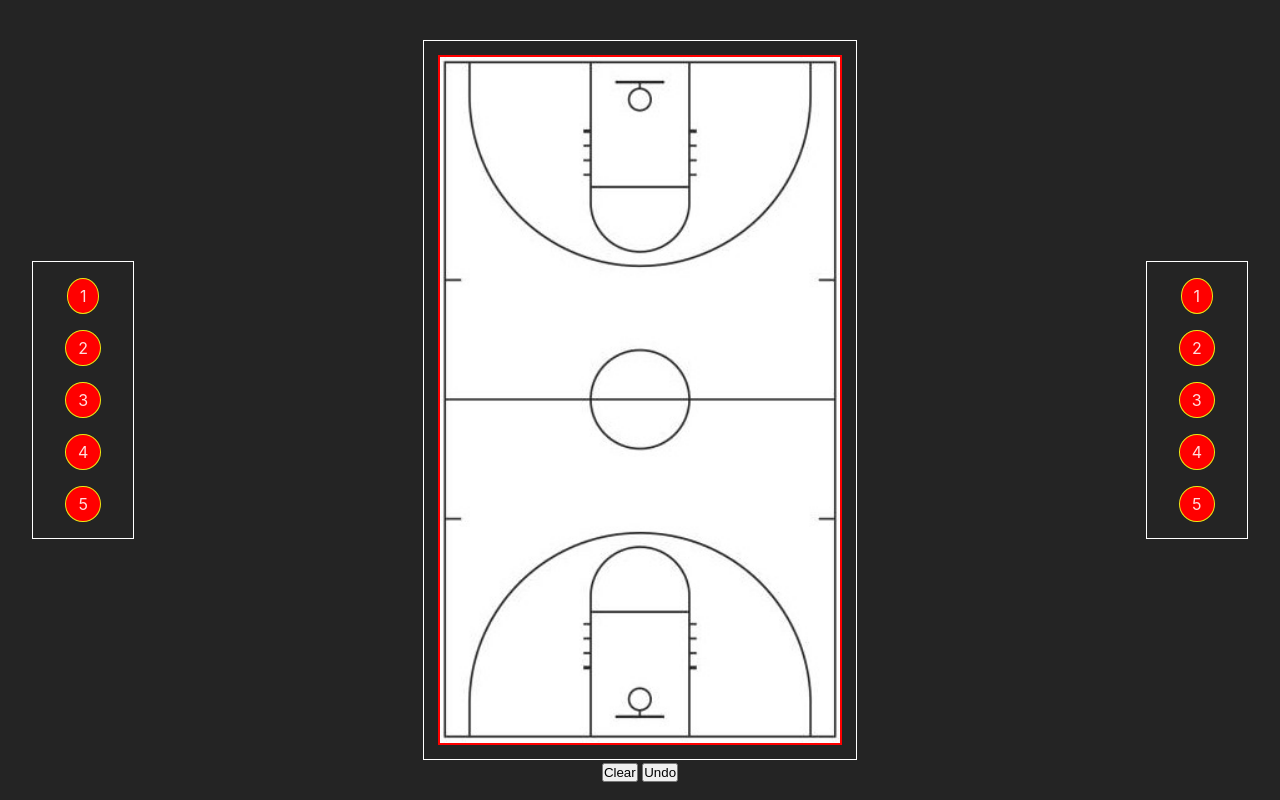
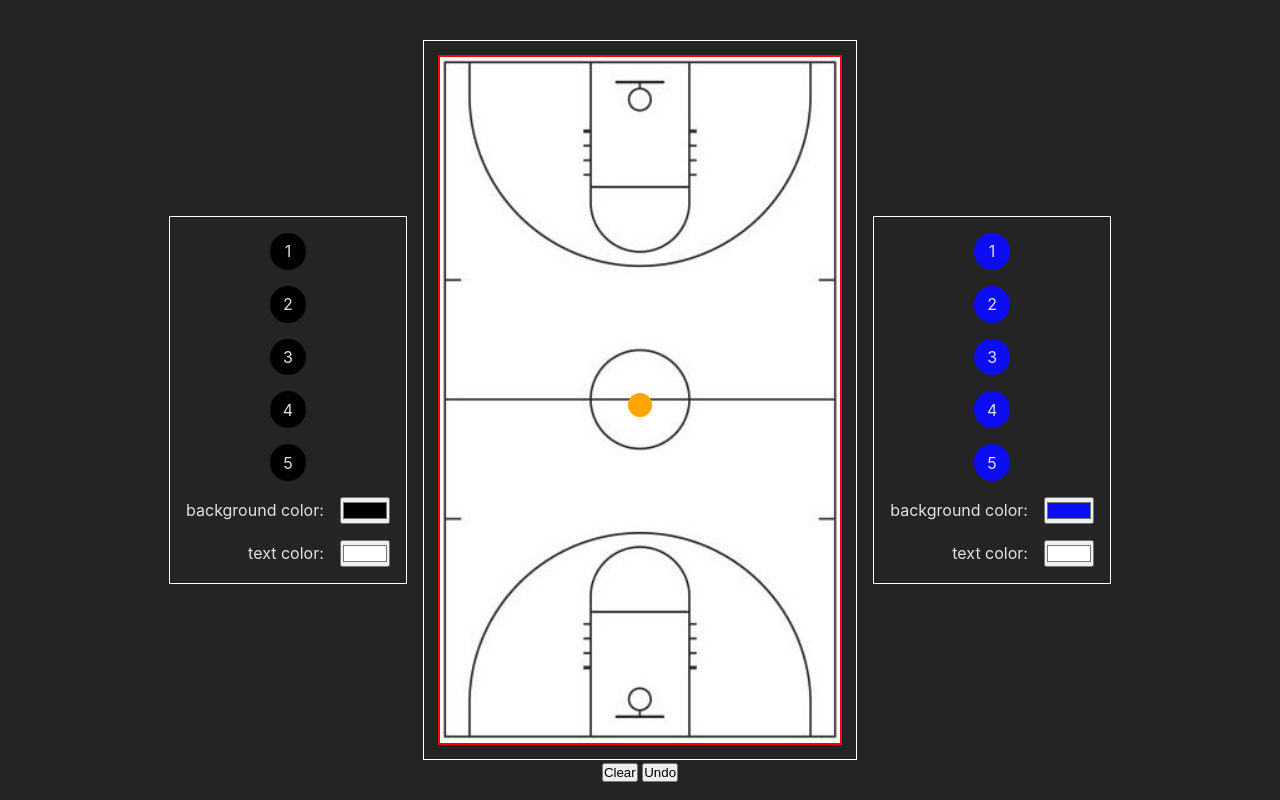
Before and after one commit to SantiG11/tactics-board, a website built with Vite: page index.html in a window 1280 px wide. Built offline with nearby package versions, Linux system fonts and the light colour scheme.

Commit message:
Ball added, player color selection added.

```diff
--- a/index.html
+++ b/index.html
@@ -9,13 +9,32 @@
   </head>
   <body>
     <div class="players-container">
-      <div id="1" class="player">1</div>
-      <div id="2" class="player">2</div>
-      <div id="3" class="player">3</div>
-      <div id="4" class="player">4</div>
-      <div id="5" class="player">5</div>
+      <div id="1" class="player attack">1</div>
+      <div id="2" class="player attack">2</div>
+      <div id="3" class="player attack">3</div>
+      <div id="4" class="player attack">4</div>
+      <div id="5" class="player attack">5</div>
+      <div class="color-select-container">
+        background color:
+        <input
+          type="color"
+          name="attack color"
+          id="background-attack-color"
+          value="#000000"
+        />
+      </div>
+      <div class="color-select-container">
+        text color:
+        <input
+          type="color"
+          name="attack color"
+          id="text-attack-color"
+          value="#ffffff"
+        />
+      </div>
     </div>
     <div id="court">
+      <div id="ball" draggable="true"></div>
       <canvas id="canvas" width="320px" height="550px"> </canvas>
       <div class="buttons">
         <button id="clear-btn">Clear</button>
@@ -23,11 +42,29 @@
       </div>
     </div>
     <div class="players-container">
-      <div id="6" class="player">1</div>
-      <div id="7" class="player">2</div>
-      <div id="8" class="player">3</div>
-      <div id="9" class="player">4</div>
-      <div id="10" class="player">5</div>
+      <div id="6" class="player defense">1</div>
+      <div id="7" class="player defense">2</div>
+      <div id="8" class="player defense">3</div>
+      <div id="9" class="player defense">4</div>
+      <div id="10" class="player defense">5</div>
+      <div class="color-select-container">
+        background color:
+        <input
+          type="color"
+          name="defense background color"
+          id="background-defense-color"
+          value="#0d0df4"
+        />
+      </div>
+      <div class="color-select-container">
+        text color:
+        <input
+          type="color"
+          name="defense text color"
+          id="text-defense-color"
+          value="#ffffff"
+        />
+      </div>
     </div>
     <script type="module" src="/src/script.js"></script>
   </body>
--- a/src/script.js
+++ b/src/script.js
@@ -1,16 +1,47 @@
 const court = document.getElementById('court')
+const ball = document.getElementById('ball')
 const canvas = document.getElementById('canvas');
 const ctx = canvas.getContext('2d');
 const clearBtn = document.getElementById('clear-btn')
 const undoBtn = document.getElementById('undo-btn')
 
 const players = document.getElementsByClassName('player');
+const attackPlayers = document.getElementsByClassName('attack');
+const defensePlayers = document.getElementsByClassName('defense');
+const defenseBgColorPicker = document.getElementById('background-defense-color')
+const attackBgColorPicker = document.getElementById('background-attack-color')
+const defenseTxtColorPicker = document.getElementById('text-defense-color')
+const attackTxtColorPicker = document.getElementById('text-attack-color')
 
+attackBgColorPicker.addEventListener('change', (e) => {
+    Array.from(attackPlayers).forEach(player => {
+        player.style.backgroundColor = e.target.value
+    });
+})
 
+attackTxtColorPicker.addEventListener('change', (e) => {
+    Array.from(attackPlayers).forEach(player => {
+        player.style.color = e.target.value
+    });
+})
+
+defenseBgColorPicker.addEventListener('change', (e) => {
+    Array.from(defensePlayers).forEach(player => {
+        player.style.backgroundColor = e.target.value
+    });
+})
+
+defenseTxtColorPicker.addEventListener('change', (e) => {
+    Array.from(defensePlayers).forEach(player => {
+        player.style.color = e.target.value
+    });
+})
 
 for (let i = 0; i < players.length; i++) {
 
     const player = players[i];
+
+    player.max
     player.draggable = "true"
 
     player.addEventListener('dragstart', e => {
@@ -19,6 +50,10 @@ for (let i = 0; i < players.length; i++) {
 
 }
 
+ball.addEventListener('dragstart', e => {
+    e.dataTransfer.setData('text', e.target.id);
+})
+
 court.addEventListener('dragover', e => {
     e.preventDefault();
 })
@@ -26,14 +61,11 @@ court.addEventListener('dragover', e => {
 court.addEventListener('drop', e => {
     e.preventDefault();
 
-
     const draggedId = e.dataTransfer.getData("text");
     const draggedElement = document.getElementById(draggedId);
 
-
     const x = e.clientX - court.offsetLeft - draggedElement.offsetWidth / 2;
     const y = e.clientY - court.offsetTop - draggedElement.offsetHeight / 2;
-
 
     const newX = Math.max(0, Math.min(x, court.offsetWidth - draggedElement.offsetWidth));
     const newY = Math.max(0, Math.min(y, court.offsetHeight - draggedElement.offsetHeight));
@@ -43,7 +75,6 @@ court.addEventListener('drop', e => {
     draggedElement.style.top = `${newY}px`;
 
     court.appendChild(draggedElement);
-
 })
 
 canvas.addEventListener('mousedown', startDrawing)
@@ -65,13 +96,9 @@ function undo() {
 
     if (imageData.length > 1) {
         imageData.pop()
-        console.log('image deleted', imageData)
+
         ctx.putImageData(imageData[imageData.length - 1], 0, 0)
-    } else {
-        console.log('canvas empty')
     }
-
-
 }
 
 function clearCanvas() {
@@ -79,7 +106,6 @@ function clearCanvas() {
     let data = ctx.getImageData(0, 0, canvas.width, canvas.height);
 
     imageData.push(data)
-    console.log('image pushed', imageData)
 }
 
 function resizeCanvas() {
@@ -99,14 +125,8 @@ function startDrawing(event) {
     lastY = startY;
     if (imageData.length < 1) {
         let data = ctx.getImageData(0, 0, canvas.width, canvas.height);
-
         imageData.push(data)
-        console.log('image pushed', imageData)
-
     }
-
-
-
 }
 
 function draw(event) {
@@ -125,16 +145,14 @@ function draw(event) {
 
     lastX = offsetX;
     lastY = offsetY;
-
 }
-
 
 function stopDrawing(event) {
     if (!isDrawing) return
     isDrawing = false
-    // imageData.push(ctx.getImageData(0, 0, canvas.width, canvas.height))
+
     let data = ctx.getImageData(0, 0, canvas.width, canvas.height);
 
     imageData.push(data)
-    console.log('image pushed', imageData)
+
 }
--- a/src/style.css
+++ b/src/style.css
@@ -18,7 +18,8 @@ body {
   margin: 0;
   display: flex;
   align-items: center;
-  justify-content: space-between;
+  justify-content: center;
+  gap: 1rem;
   border: 1px solide white;
   padding: 2rem;
   min-width: 320px;
@@ -30,17 +31,50 @@ body {
   display: flex;
   flex-direction: column;
   align-items: center;
+  justify-content: space-around;
   padding: 1rem;
   gap: 1rem;
   width: 8vw;
+  height: 30vh;
+  min-height: fit-content;
+  min-width: fit-content;
 }
 
 .player {
-  border: 1px solid rgb(232, 232, 20);
-  padding: 5px 12px;
+  display: flex;
+  align-items: center;
+  justify-content: center;
+  padding: 5px;
+  height: 2.3rem;
+  width: 2.3rem;
   border-radius: 100%;
-  z-index: 100;
-  background-color: red;
+  z-index: 10;
+}
+
+.attack {
+  background-color: #000;
+}
+
+.defense {
+  background-color: #0d0df4;
+}
+
+.color-select-container {
+  display: flex;
+  justify-content: end;
+  align-items: center;
+  width: 100%;
+  gap: 1rem;
+}
+
+#ball {
+  width: 1.5rem;
+  height: 1.5rem;
+  background-color: orange;
+  border-radius: 50%;
+  position: absolute;
+  z-index: 15;
+  top: 49%;
 }
 
 #court {
```
